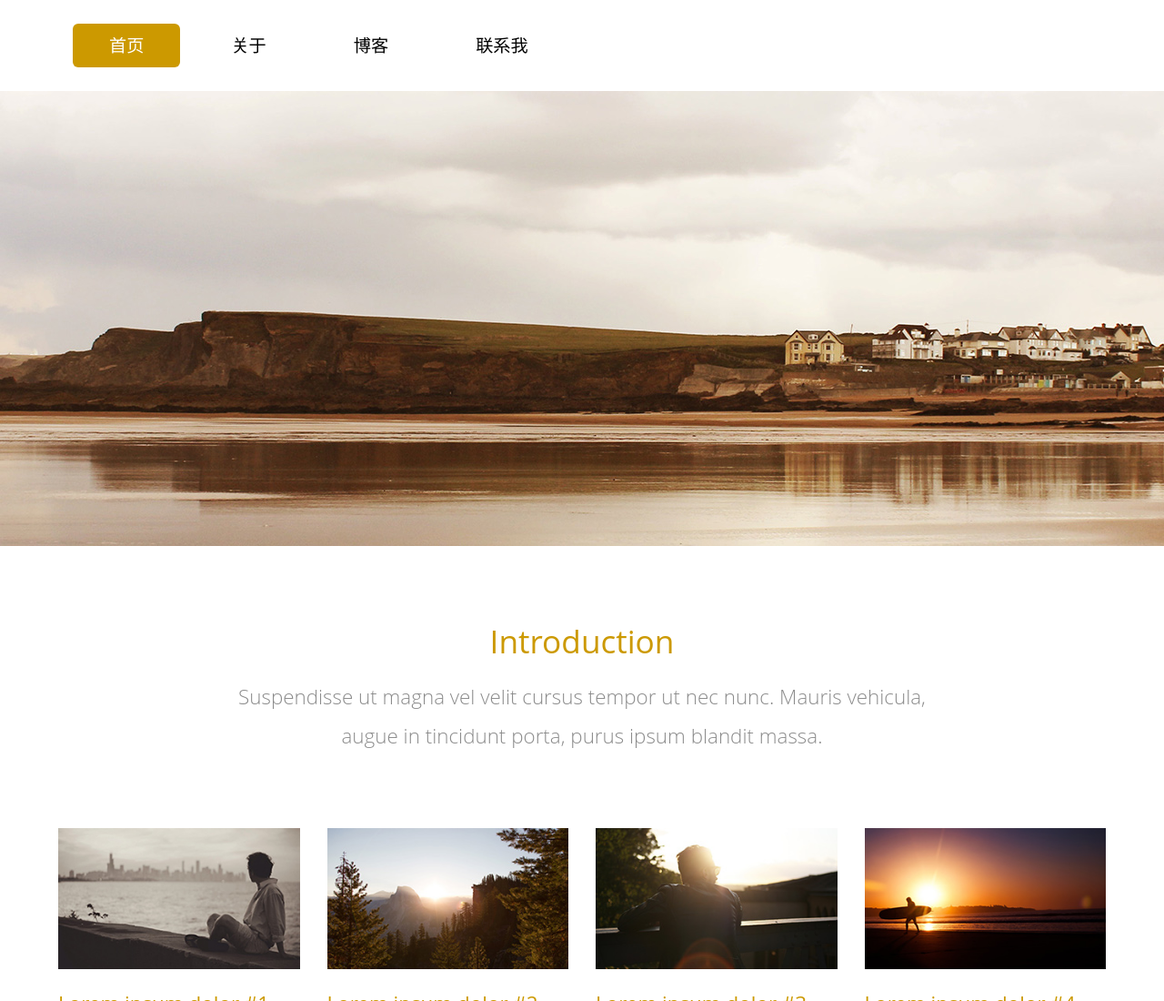
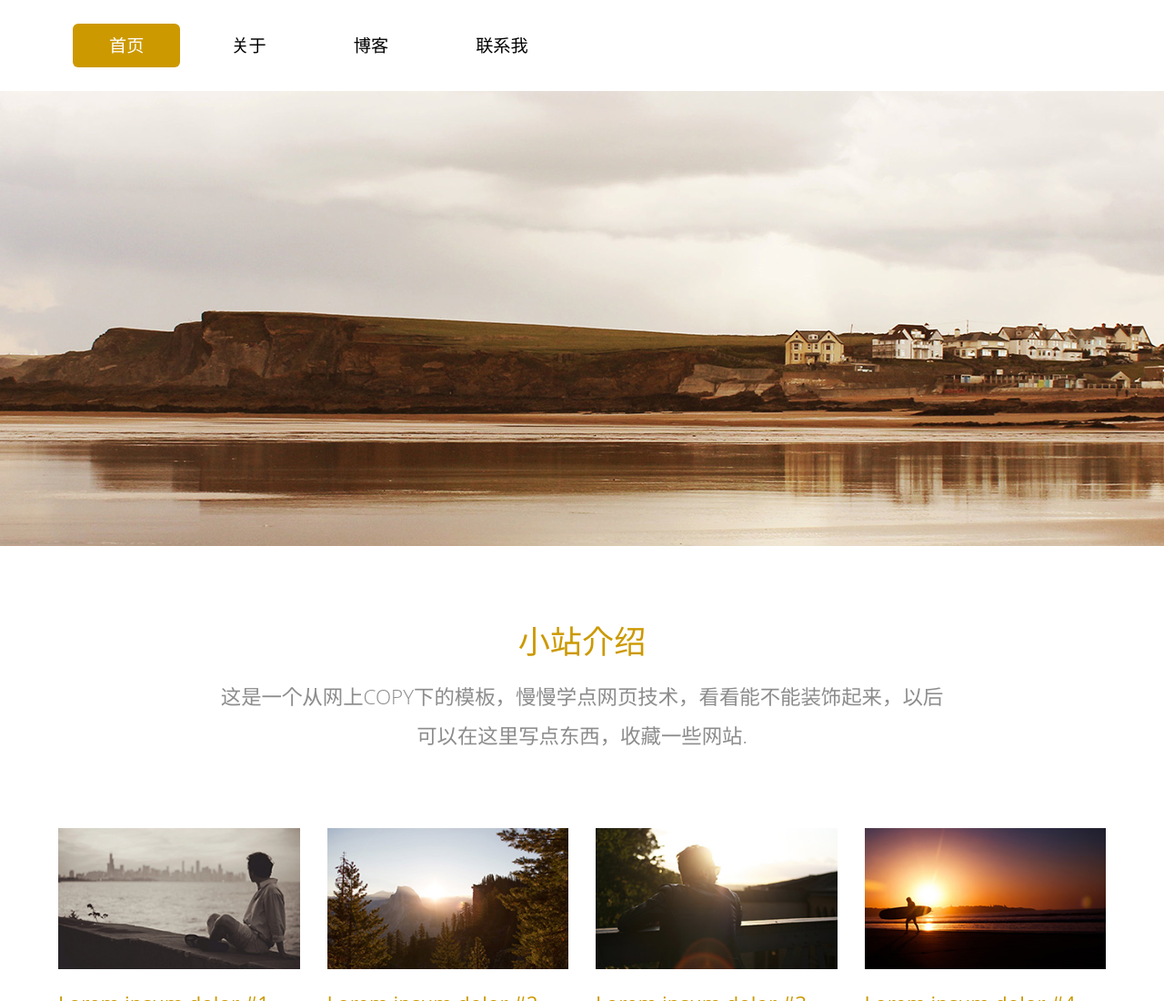
Before and after one commit to bianchengyouzi/bianchengyouzi.github.io, a plain HTML site: page index.html in a window 1280 px wide. Shown: the top 1100 px of the page at 91% size. Drawn offline with Linux system fonts and the light colour scheme; a web font is replaced by a local one.

Commit message:
//修改

```diff
--- a/index.html
+++ b/index.html
@@ -6,7 +6,7 @@
     <meta name="viewport" content="width=device-width, initial-scale=1">
     <meta name="author" content="BCYZ">
 
-    <title>边城游子的Blog</title>
+    <title>王文波的小站</title>
 
     <!-- load stylesheets -->
     <link rel="stylesheet" href="http://fonts.useso.com/css?family=Open+Sans:300,400">  <!-- Google web font "Open Sans" -->
@@ -66,8 +66,8 @@
             <div class="container-fluid">
                 <div class="row">
                     <div class="col-xs-12 col-sm-12 col-md-12 col-lg-12 text-xs-center">
-                        <h2 class="tm-gold-text tm-title">Introduction</h2>
-                        <p class="tm-subtitle">Suspendisse ut magna vel velit cursus tempor ut nec nunc. Mauris vehicula, augue in tincidunt porta, purus ipsum blandit massa.</p>
+                        <h2 class="tm-gold-text tm-title">小站介绍</h2>
+                        <p class="tm-subtitle">这是一个从网上COPY下的模板，慢慢学点网页技术，看看能不能装饰起来，以后可以在这里写点东西，收藏一些网站.</p>
                     </div>
                 </div>
                 <div class="row">
```
